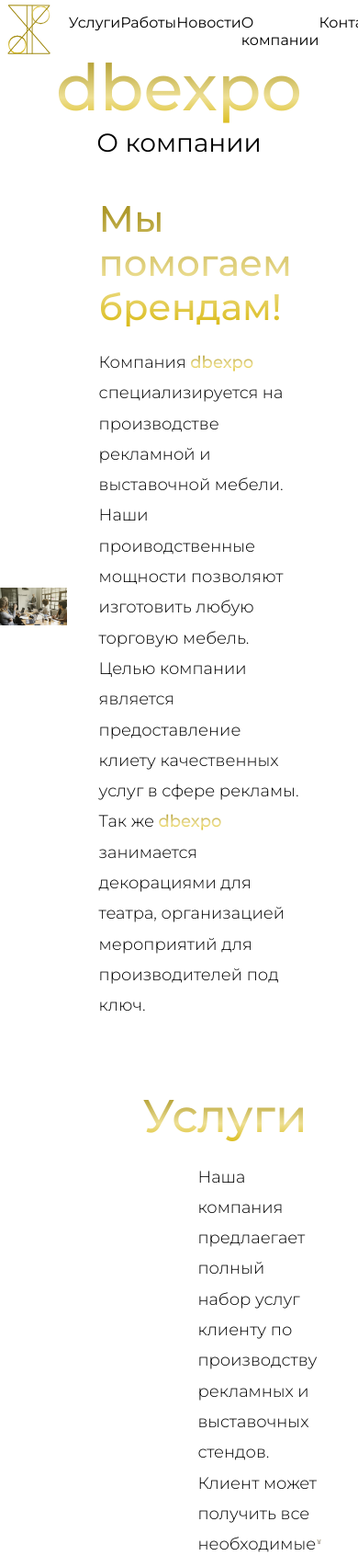
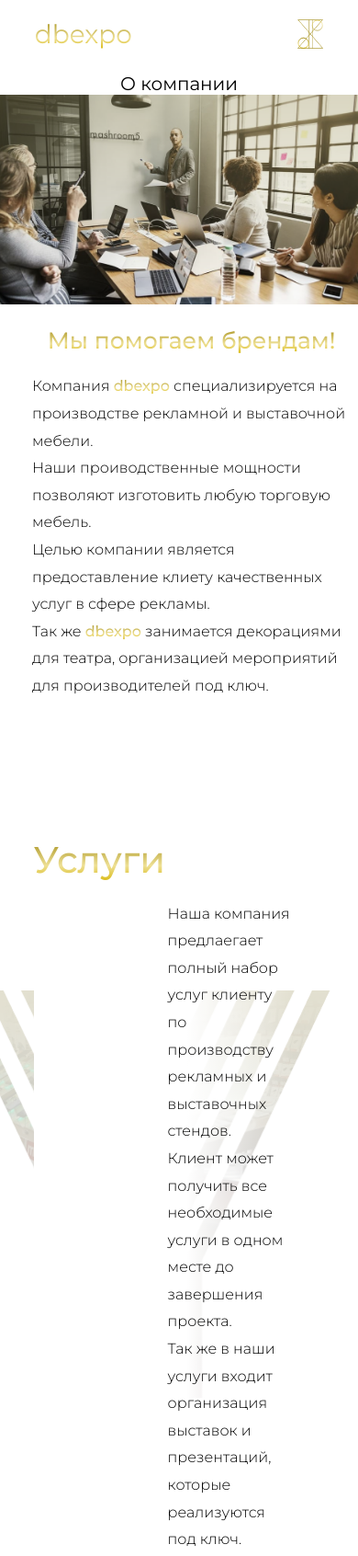
Before and after one commit to ISAYwtf/dbexpo, a website: page index.html in a window 390 px wide. Shown: the top 1692 px of the page at 92% size. Drawn offline with nearby package versions, Linux system fonts and the light colour scheme.

Commit message:
мобильный адаптив к шапке и два блока 1024

```diff
--- a/assets/js/header.js
+++ b/assets/js/header.js
@@ -16,8 +16,6 @@
 window.addEventListener('resize', () => {
     if (window.screen.width > 560 && window.screen.width <= 1024) {
         logo.style.width = logoWidthPercent + '%';
-    } else if (window.screen.width <= 560) {
-        logo.style.width = 10 + '%';
     }
     logoWidth = logo.clientWidth;
 }, false);
--- a/assets/styles/scss/style.scss
+++ b/assets/styles/scss/style.scss
@@ -17,6 +17,10 @@
     font-size: 18px;
     color: $txtClr;
     overflow-x: hidden;
+
+    @media (max-width: 1024px) {
+        font-size: 16px;
+    }
 }
 
 a {
@@ -29,6 +33,10 @@
     font-size: 50px;
     font-weight: 500;
     line-height: 120%;
+
+    @media (max-width: 1024px) {
+        font-size: 40px;
+    }
 }
 
 img {
@@ -68,7 +76,19 @@
 
         @media (max-width: 1024px) {
             font-size: 16px;
-            padding: 5px 0;
+            padding: 5px 30px;
+
+            @media (max-width: 560px) {
+                padding: 20px 30px;
+            }
+        }
+
+        .logo {
+            display: none;
+
+            @media (max-width: 560px) {
+                display: unset;
+            }
         }
 
         .header__logo {
@@ -86,7 +106,9 @@
                     width: 17%;
 
                     @media (max-width: 560px) {
-                        width: 10%;
+                        width: 6%;
+                        min-width: 28px;
+                        height: 32px;
                     }
                 }
             }
@@ -104,6 +126,10 @@
 
                 @media (max-width: 768px) {
                     padding-left: 20px;
+
+                    @media (max-width: 560px) {
+                        display: none;
+                    }
                 }
             }
         }
@@ -125,6 +151,17 @@
     margin-top: -15px;
     font-size: 70px;
     font-weight: 500;
+
+    @media (max-width: 1024px) {
+        font-size: 40px;
+        margin-top: 0;
+
+        @media (max-width: 560px) {
+            display: none;
+            font-size: 28px;
+            font-weight: normal;
+        }
+    }
 }
 
 section {
@@ -136,7 +173,7 @@
     display: flex;
     align-items: center;
     max-width: 1607px;
-    width: 84%;
+    width: 98%;
 }
 
 .section__info {
@@ -156,20 +193,49 @@
     position: relative;
     width: 100%;
 
+    @media (max-width: 1024px) {
+        padding-top: 5px;
+    }
+
     &__title {
         align-self: center;
 
         h3 {
             font-size: 28px;
             font-weight: 400;
+
+            @media (max-width: 1024px) {
+                font-size: 20px;
+            }
         }
     }
 
     &__wrap {
         margin-top: 42px;
 
-        .title h2 {
-            font-size: 40px;
+        @media (max-width: 768px) {
+            flex-direction: column;
+            margin-top: 0;
+        }
+
+        .title {
+            @media (max-width: 1024px) {
+                margin-bottom: 0;
+            }
+
+            h2 {
+                font-size: 40px;
+
+                @media (max-width: 1024px) {
+                    font-size: 25px;
+
+                    @media (max-width: 768px) {
+                        text-align: center;
+                        margin-top: 20px;
+                        margin-bottom: 20px;
+                    }
+                }
+            }
         }
     }
 
@@ -190,24 +256,58 @@
 }
 
 .letters {
+    padding-top: 150px;
+    padding-bottom: 145px;
+
+    @media (max-width: 1024px) {
+        padding: 150px 30px 145px 30px;
+    }
 
     &__wrap {
+        position: relative;
         justify-content: space-between;
         padding-right: 40px;
         padding-left: 93px;
+
+        @media (max-width: 1024px) {
+            padding-left: 0;
+        }
     }
 
     &__info {
+        width: 100%;
+
+        .section__text {
+            position: relative;
+            z-index: 1;
+
+            @media (max-width: 1024px) {
+                background: linear-gradient(to right, #FFFFFF 0%, #FFFFFF 58.82%, rgba(255, 254, 254, 0) 100%);
+            }
+        }
 
         p {
             max-width: 860px;
             padding-left: 60px;
+
+            @media (max-width: 1024px) {
+                width: 100%;
+                padding-left: 146px;
+            }
         }
     }
 
     &__img {
         max-width: 415px;
         width: 29%;
+
+        @media (max-width: 1024px) {
+            position: absolute;
+            right: 0;
+            opacity: 0.3;
+            width: 415px;
+            z-index: 0;
+        }
     }
 }
 
--- a/index.html
+++ b/index.html
@@ -10,6 +10,7 @@
 <body>
     <header>
         <div class="wrap">
+            <a href="index.html" class="logo gradient-txt">dbexpo</a>
             <a href="index.html" class="header__logo">
                 <img src="assets/img/logo.svg" alt="dbexpo">
             </a>
@@ -52,9 +53,11 @@
                     <div class="title">
                         <h2 class="gradient-txt">Услуги</h2>
                     </div>
-                    <p>Наша компания предлаегает полный набор услуг клиенту по производству  рекламных и выставочных стендов.</p>
-                    <p>Клиент может получить все необходимые услуги в одном месте до завершения проекта.</p>
-                    <p>Так же в наши услуги входит  организация выставок и презентаций, которые реализуются под ключ.</p>
+                    <div class="section__text">
+                        <p>Наша компания предлаегает полный набор услуг клиенту по производству  рекламных и выставочных стендов.</p>
+                        <p>Клиент может получить все необходимые услуги в одном месте до завершения проекта.</p>
+                        <p>Так же в наши услуги входит  организация выставок и презентаций, которые реализуются под ключ.</p>
+                    </div>
                 </div>
                 <div class="letters__img">
                     <img src="assets/img/offers.png" alt="offers">
```
Also changed, not shown: assets/styles/css/style.css, 1 other file.
